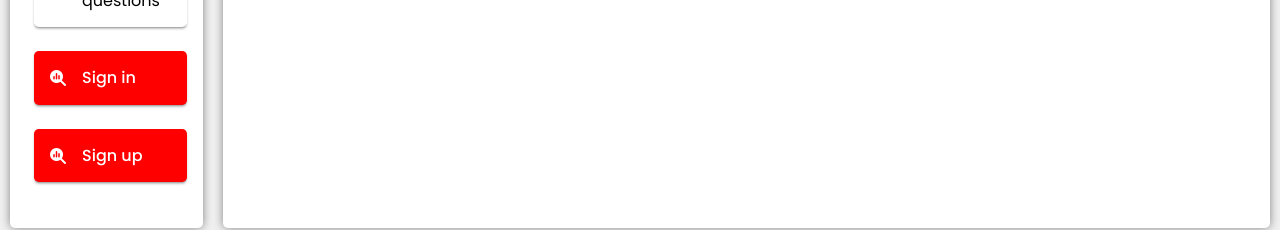
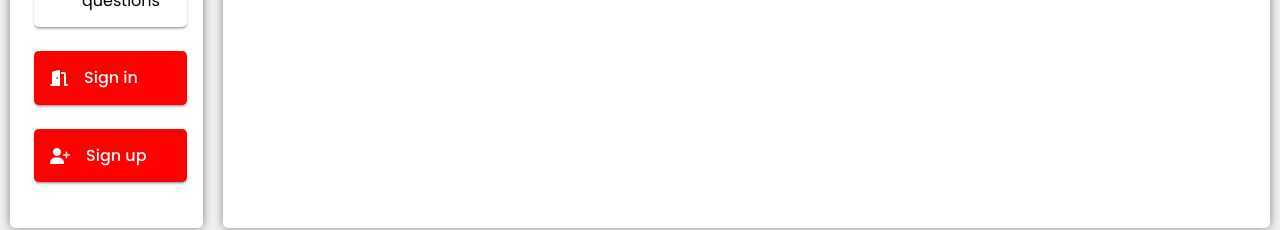
Before and after one commit to girrajkushwahin/stuadvisor, a React (Create React App) app in the folder client/: page /academics in a window 1280 px wide. Shown: the part 494-724 px from the top of the page. Built offline with nearby package versions, Linux system fonts and the light colour scheme.

Commit message:
edited icons

```diff
--- a/client/src/components/Academics.jsx
+++ b/client/src/components/Academics.jsx
@@ -16,7 +16,7 @@ const Academics = () => {
     setState(id);
   }
 
-  const academicsMenu = [{ text: 'Homework', icon: <i className="i-tag fa-solid fa-house"></i>, click: menuClick }, { text: 'Assignments', icon: <i className="i-tag fa-solid fa-address-card"></i>, click: menuClick }, { text: 'Previous year papers', icon: <i className="i-tag fa-sharp fa-solid fa-laptop"></i>, click: menuClick }, { text: 'practise sets', icon: <i className="i-tag fa-brands fa-blogger-b"></i>, click: menuClick }, { text: 'important questions', icon: <i className="i-tag fa-solid fa-magnifying-glass-chart"></i>, click: menuClick },{ text: 'Sign in', icon: <i className="i-tag fa-solid fa-magnifying-glass-chart"></i>, click: menuClick },{ text: 'Sign up', icon: <i className="i-tag fa-solid fa-magnifying-glass-chart"></i>, click: menuClick }];
+  const academicsMenu = [{ text: 'Homework', icon: <i className="i-tag fa-solid fa-house"></i>, click: menuClick }, { text: 'Assignments', icon: <i className="i-tag fa-solid fa-address-card"></i>, click: menuClick }, { text: 'Previous year papers', icon: <i className="i-tag fa-sharp fa-solid fa-laptop"></i>, click: menuClick }, { text: 'practise sets', icon: <i className="i-tag fa-brands fa-blogger-b"></i>, click: menuClick }, { text: 'important questions', icon: <i className="i-tag fa-solid fa-magnifying-glass-chart"></i>, click: menuClick },{ text: 'Sign in', icon: <i className="i-tag fa-solid fa-door-open"></i>, click: menuClick }, { text: 'Sign up', icon: <i className="i-tag fa-solid fa-user-plus"></i>, click: menuClick }];
 
   useEffect(() => {
     key(academicsMenu);
--- a/client/src/components/Blogs.jsx
+++ b/client/src/components/Blogs.jsx
@@ -16,7 +16,7 @@ const Blogs = () => {
     setState(id);
   }
 
-  const blogsMenu = [{ text: 'Search blog', icon: <i className="i-tag fa-solid fa-house"></i>, click: menuClick }, { text: 'Technology', icon: <i className="i-tag fa-solid fa-address-card"></i>, click: menuClick }, { text: 'study blogs', icon: <i className="i-tag fa-sharp fa-solid fa-laptop"></i>, click: menuClick }, { text: 'news blogs', icon: <i className="i-tag fa-brands fa-blogger-b"></i>, click: menuClick }, { text: 'trending blogs', icon: <i className="i-tag fa-solid fa-magnifying-glass-chart"></i>, click: menuClick },{ text: 'Sign in', icon: <i className="i-tag fa-solid fa-magnifying-glass-chart"></i>, click: menuClick },{ text: 'Sign up', icon: <i className="i-tag fa-solid fa-magnifying-glass-chart"></i>, click: menuClick }];
+  const blogsMenu = [{ text: 'Search blog', icon: <i className="i-tag fa-solid fa-house"></i>, click: menuClick }, { text: 'Technology', icon: <i className="i-tag fa-solid fa-address-card"></i>, click: menuClick }, { text: 'study blogs', icon: <i className="i-tag fa-sharp fa-solid fa-laptop"></i>, click: menuClick }, { text: 'news blogs', icon: <i className="i-tag fa-brands fa-blogger-b"></i>, click: menuClick }, { text: 'trending blogs', icon: <i className="i-tag fa-solid fa-magnifying-glass-chart"></i>, click: menuClick },{ text: 'Sign in', icon: <i className="i-tag fa-solid fa-door-open"></i>, click: menuClick }, { text: 'Sign up', icon: <i className="i-tag fa-solid fa-user-plus"></i>, click: menuClick }];
 
   useEffect(() => {
     key(blogsMenu);
--- a/client/src/components/SearchCollege.jsx
+++ b/client/src/components/SearchCollege.jsx
@@ -16,7 +16,7 @@ const SearchCollege = () => {
     setState(id);
   }
 
-  const searchCollegeMenu = [{ text: 'Search', icon: <i className="i-tag fa-solid fa-house"></i>, click: menuClick }, { text: 'btech', icon: <i className="i-tag fa-solid fa-address-card"></i>, click: menuClick }, { text: 'mtech', icon: <i className="i-tag fa-sharp fa-solid fa-laptop"></i>, click: menuClick }, { text: 'b pharma', icon: <i className="i-tag fa-brands fa-blogger-b"></i>, click: menuClick }, { text: 'phd', icon: <i className="i-tag fa-solid fa-magnifying-glass-chart"></i>, click: menuClick },{ text: 'Sign in', icon: <i className="i-tag fa-solid fa-magnifying-glass-chart"></i>, click: menuClick },{ text: 'Sign up', icon: <i className="i-tag fa-solid fa-magnifying-glass-chart"></i>, click: menuClick }];
+  const searchCollegeMenu = [{ text: 'Search', icon: <i className="i-tag fa-solid fa-house"></i>, click: menuClick }, { text: 'btech', icon: <i className="i-tag fa-solid fa-address-card"></i>, click: menuClick }, { text: 'mtech', icon: <i className="i-tag fa-sharp fa-solid fa-laptop"></i>, click: menuClick }, { text: 'b pharma', icon: <i className="i-tag fa-brands fa-blogger-b"></i>, click: menuClick }, { text: 'phd', icon: <i className="i-tag fa-solid fa-magnifying-glass-chart"></i>, click: menuClick },{ text: 'Sign in', icon: <i className="i-tag fa-solid fa-door-open"></i>, click: menuClick }, { text: 'Sign up', icon: <i className="i-tag fa-solid fa-user-plus"></i>, click: menuClick }];
 
   useEffect(() => {
     key(searchCollegeMenu);
```
